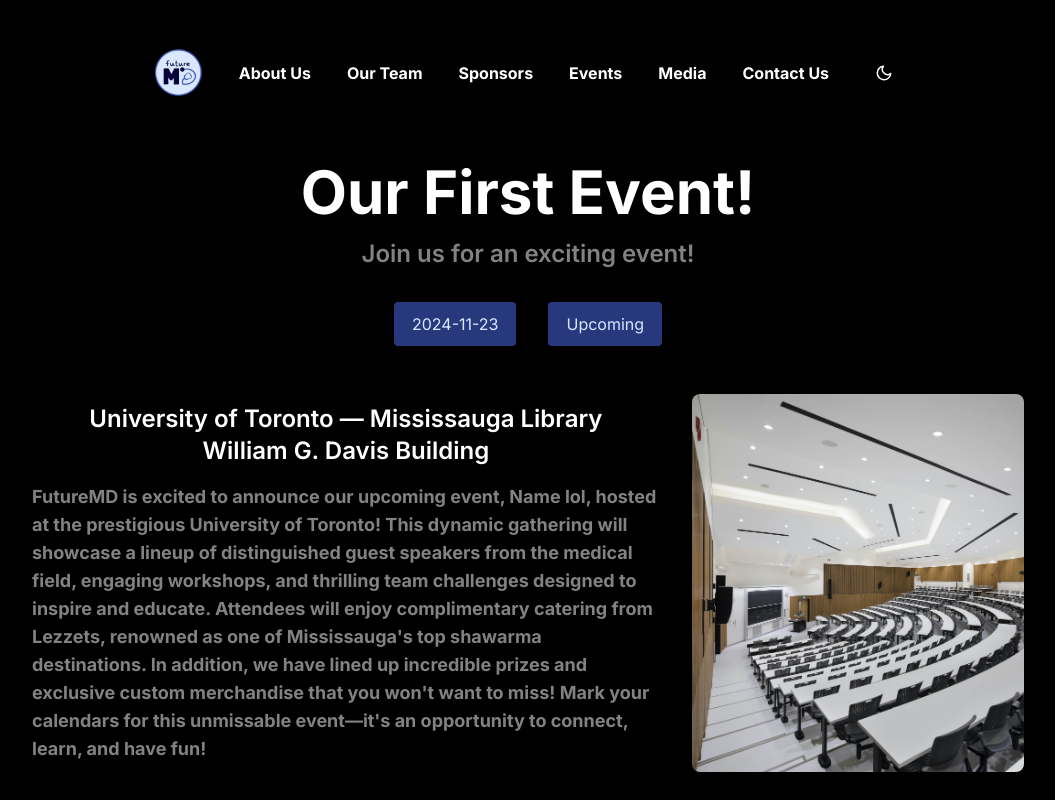
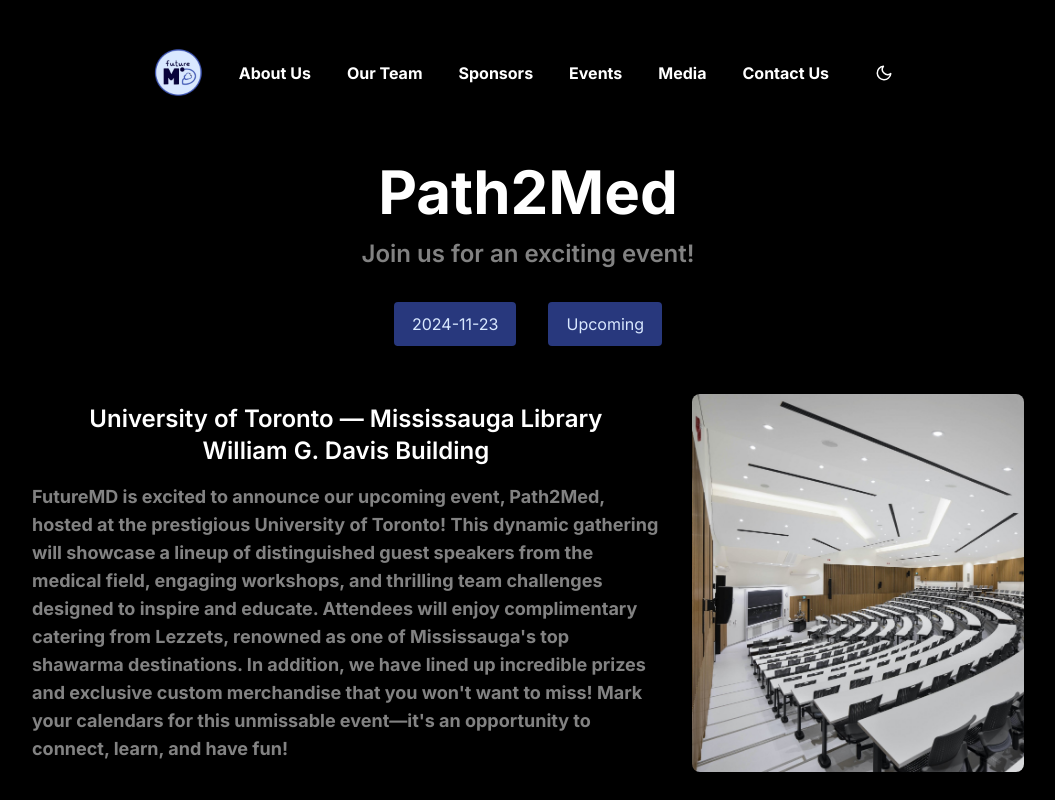
Before and after one commit to advayc/futuremd-site, a Next.js app: page /first in a window 1280 px wide. Shown: the top 800 px of the page, without its empty margins (112-1167 px from the left). Built offline with nearby package versions, Linux system fonts and the light colour scheme.

Commit message:
Update first.tsx

```diff
--- a/pages/first.tsx
+++ b/pages/first.tsx
@@ -32,7 +32,7 @@
       <Head><title>FutureMD - First Event</title></Head>
       <Navbar />
       <header className="pt-4 px-4 w-full max-w-5xl text-center">
-        <h1 className="text-4xl md:text-6xl font-bold my-8 mb-4 dark:text-white text-black">Our First Event!</h1>
+        <h1 className="text-4xl md:text-6xl font-bold my-8 mb-4 dark:text-white text-black">Path2Med</h1>
         <p className="text-lg md:text-2xl font-semibold dark:text-dark-text text-zinc-600">Join us for an exciting event!</p>
       </header>
       <div>
@@ -46,7 +46,7 @@
             University of Toronto — Mississauga Library <br></br>William G. Davis Building
           </p>
           <p className="text-base md:text-lg font-bold dark:text-dark-text text-[#828282]">
-          FutureMD is excited to announce our upcoming event, Name lol, hosted at the prestigious University of Toronto! This dynamic gathering will showcase a lineup of distinguished guest speakers from the medical field, engaging workshops, and thrilling team challenges designed to inspire and educate. Attendees will enjoy complimentary catering from Lezzets, renowned as one of Mississauga's top shawarma destinations. In addition, we have lined up incredible prizes and exclusive custom merchandise that you won't want to miss! Mark your calendars for this unmissable event—it's an opportunity to connect, learn, and have fun!
+          FutureMD is excited to announce our upcoming event, Path2Med, hosted at the prestigious University of Toronto! This dynamic gathering will showcase a lineup of distinguished guest speakers from the medical field, engaging workshops, and thrilling team challenges designed to inspire and educate. Attendees will enjoy complimentary catering from Lezzets, renowned as one of Mississauga's top shawarma destinations. In addition, we have lined up incredible prizes and exclusive custom merchandise that you won't want to miss! Mark your calendars for this unmissable event—it's an opportunity to connect, learn, and have fun!
 
           </p>
         </div>
```
